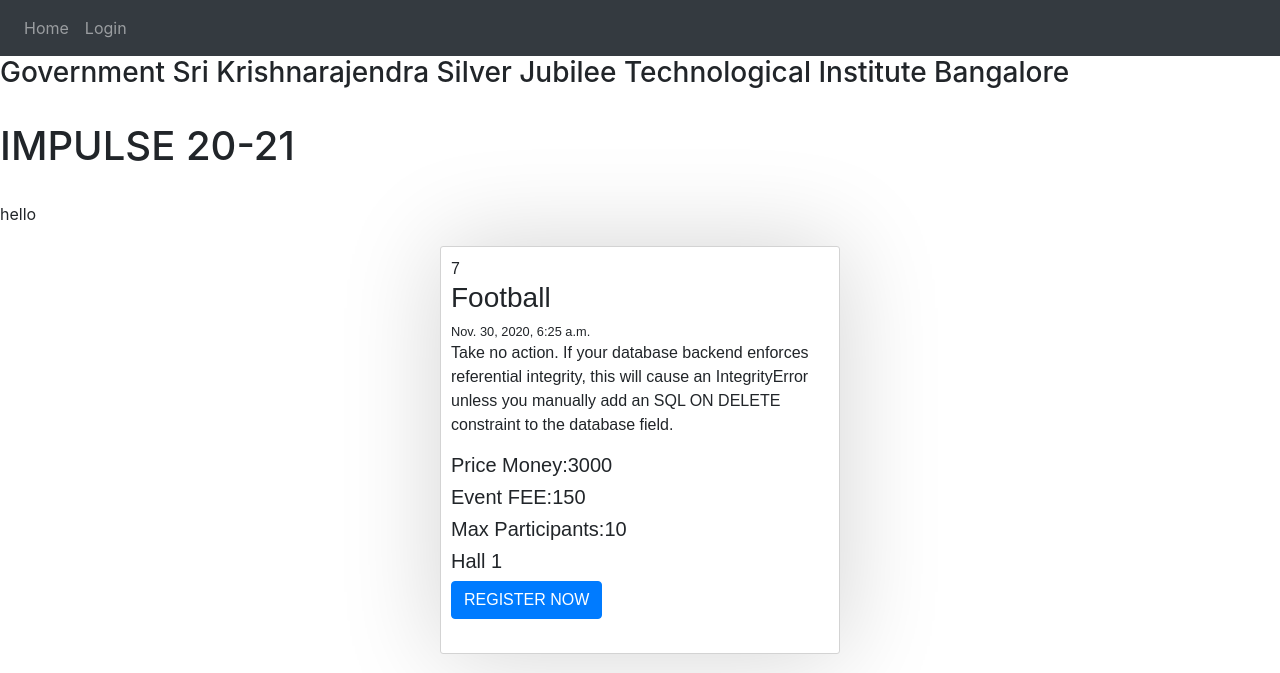
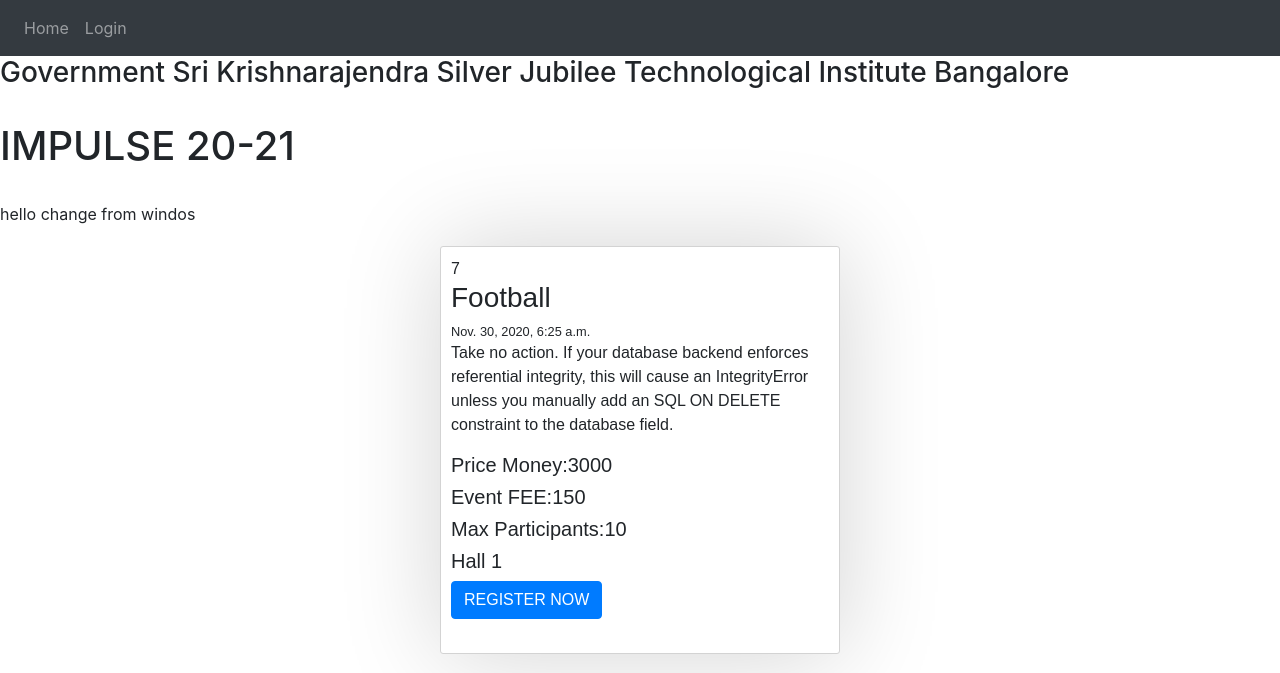
Before and after one commit to ashwinchakravarthy/DBMS_Project, a Django app: page / in a window 1280 px wide. Shown: the top 673 px of the page. Run offline with Django 3.2, Linux system fonts and the light colour scheme; data comes from the database, SQL or seed files in the repository; some libraries are stand-ins or nearby versions.

Commit message:
windows change

```diff
--- a/mini_project/fest_app/templates/fest_app/home.html
+++ b/mini_project/fest_app/templates/fest_app/home.html
@@ -14,8 +14,7 @@
 
     {%endif%}
 
-hello
-
+hello change from windos
 
 
 
```
Also changed, not shown: mini_project/fest_app/apps.py (line endings or trailing spaces).
